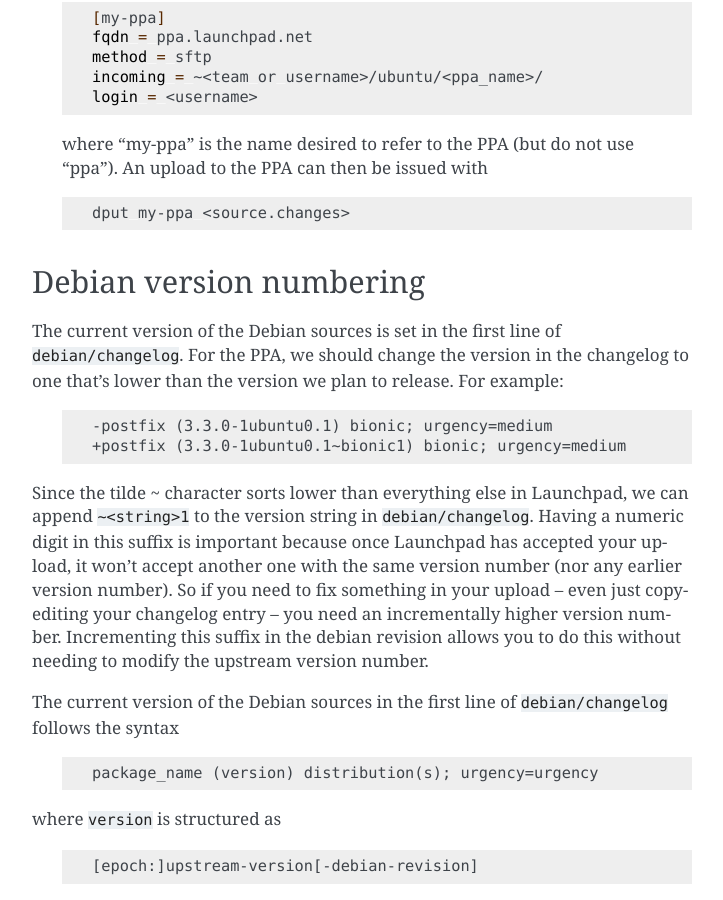
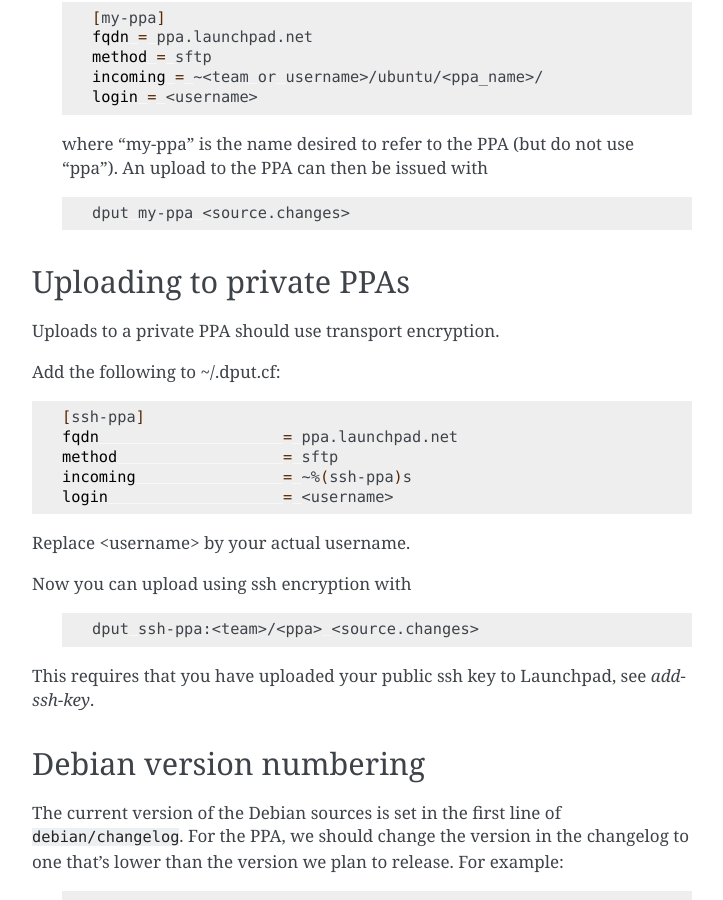
Before and after one commit to canonical/risc-v-cookbook, a Sphinx documentation site: the page built from docs/howto/launchpad/upload_ppa.rst, in a window 1280 px wide and 900 px high, scrolled down 937 px. Shown: the whole window, without its empty margins (388-1111 px from the left). Built offline with Sphinx 7.4.7, drawn with Linux system fonts in a browser that asks for light colours; some of the changed text lies outside the part shown.

Commit message:
upload_ppa: Uploading to private PPAs
Signed-off-by: Heinrich Schuchardt <heinrich.schuchardt@canonical.com>

```diff
--- a/docs/howto/launchpad/upload_ppa.rst
+++ b/docs/howto/launchpad/upload_ppa.rst
@@ -58,6 +58,33 @@
     dput my-ppa <source.changes>
 
 .. _Debian version numbering:
+
+
+Uploading to private PPAs
+-------------------------
+
+Uploads to a private PPA should use transport encryption.
+
+Add the following to ~/.dput.cf:
+
+.. code:: bash
+
+    [ssh-ppa]
+    fqdn                    = ppa.launchpad.net
+    method                  = sftp
+    incoming                = ~%(ssh-ppa)s
+    login                   = <username>
+
+Replace <username> by your actual username.
+
+Now you can upload using ssh encryption with
+
+  .. code:: bash
+
+    dput ssh-ppa:<team>/<ppa> <source.changes>
+
+This requires that you have uploaded your public ssh key to Launchpad,
+see `add-ssh-key`.
 
 Debian version numbering
 ------------------------
```
